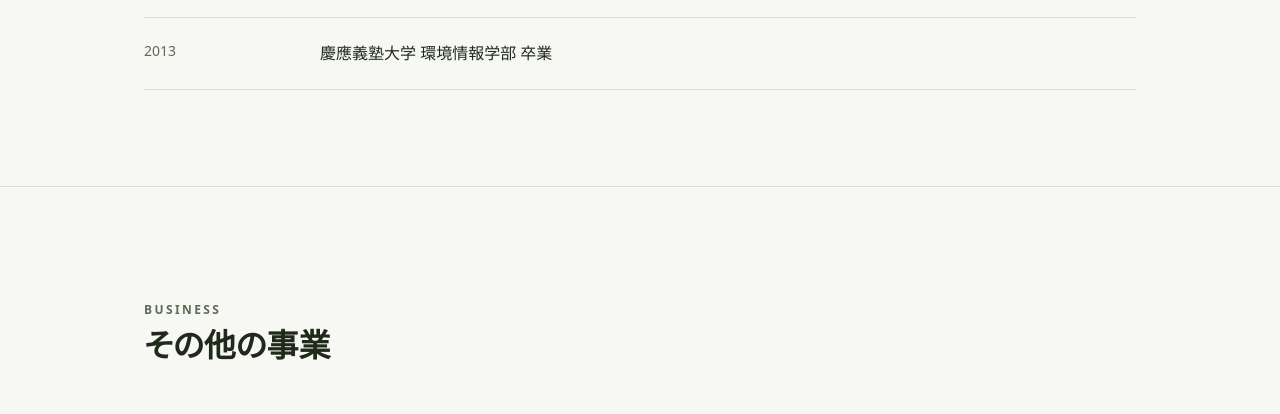
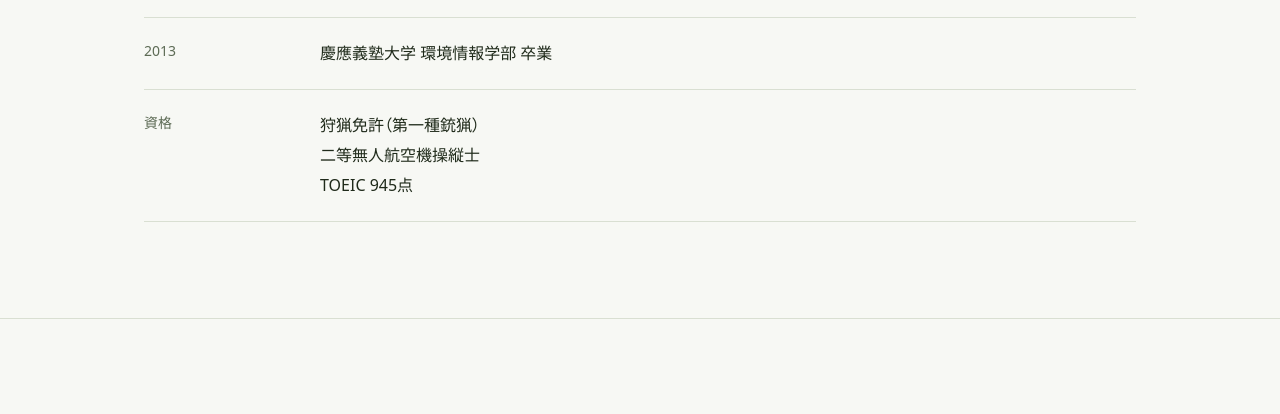
Before and after one commit to 1tsuki/glhf-labs.jp, a plain HTML site: page index.html in a window 1280 px wide. Shown: the part 2453-2867 px from the top of the page. Drawn offline with Linux system fonts and the light colour scheme.

Commit message:
プロフィールに資格（狩猟免許（第一種銃猟）、二等無人航空機操縦士、TOEIC 945点）を加える
Co-Authored-By: Claude Opus 5.5 <noreply@anthropic.com>

```diff
--- a/index.html
+++ b/index.html
@@ -222,6 +222,7 @@
           <div><dt>2018–2025</dt><dd>業務マニュアル SaaS 開発会社 取締役 CTO</dd></div>
           <div><dt>2013–2018</dt><dd>大手インターネット企業 開発マネージャー・テックリード<br><small>POS レジアプリ、旅行予約サービス</small></dd></div>
           <div><dt>2013</dt><dd>慶應義塾大学 環境情報学部 卒業</dd></div>
+          <div><dt>資格</dt><dd>狩猟免許（第一種銃猟）<br>二等無人航空機操縦士<br>TOEIC 945点</dd></div>
         </dl>
       </div>
     </section>
```
